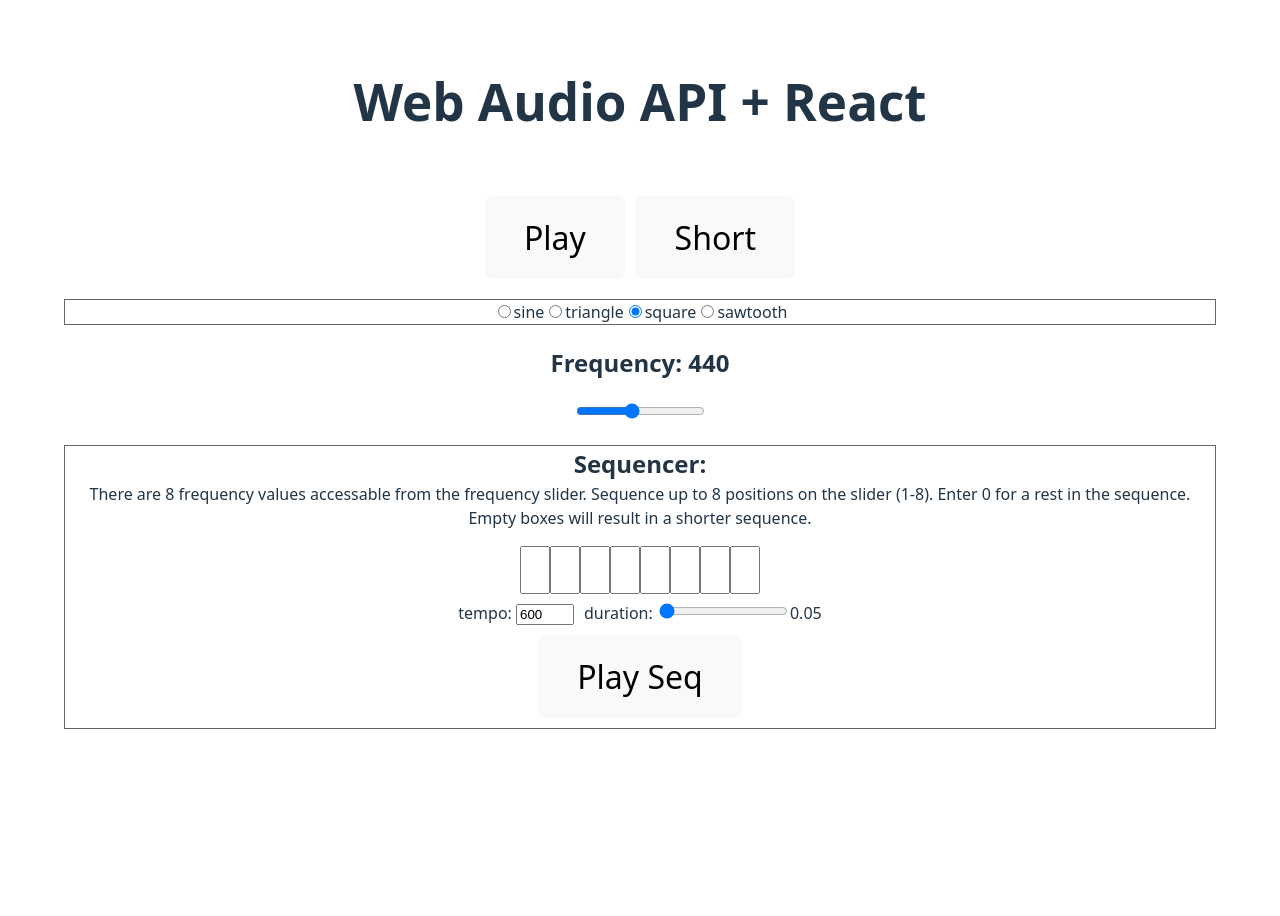
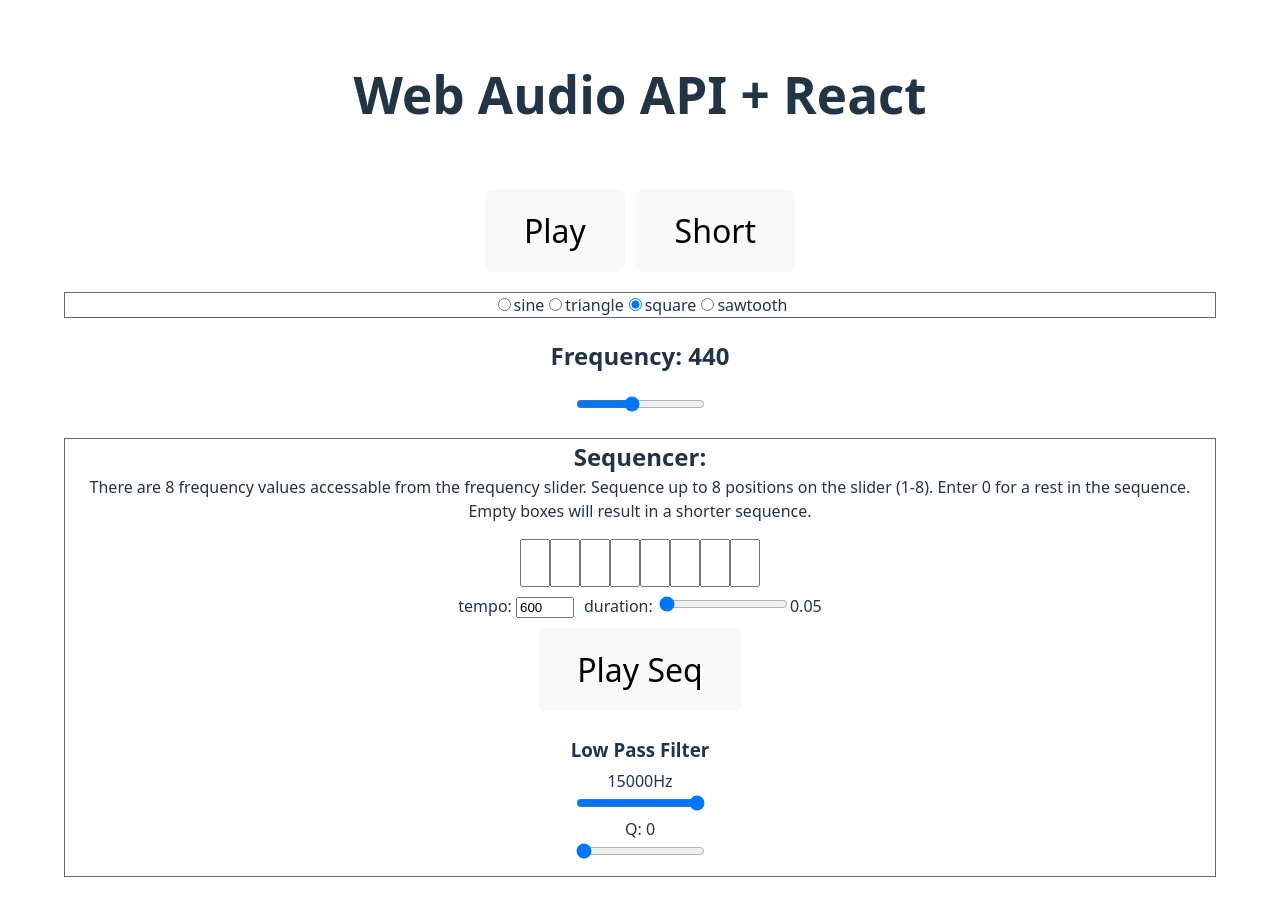
Before and after one commit to dhirlinger/basic-react-web-audio-api, a React (Vite) app: page / in a window 1280 px wide. Shown: the top 916 px of the page. Before the commit the page ends 800 px from the top, so only its background shows below. Built offline with nearby package versions, Linux system fonts and the light colour scheme.

Commit message:
added low pass filter

```diff
--- a/src/assets/Seq1Voice.js
+++ b/src/assets/Seq1Voice.js
@@ -15,6 +15,8 @@ export default class Seq1Voice {
     this.shape = "square";
     this.onBeatCallback = null;
     this.noteLength = 0.05;
+    this.lowPassFreq = 15000;
+    this.qValue = 0;
   }
 
   nextNote() {
@@ -32,8 +34,9 @@ export default class Seq1Voice {
     // push the note on the queue, even if we're not playing.
     this.notesInQueue.push({ note: beatNumber, time: time });
 
-    // create oscillator + gain node
+    // create oscillator + gain node + low pass filter
     const osc = this.audioContext.createOscillator();
+    const lowpass = this.audioContext.createBiquadFilter();
     const env = this.audioContext.createGain();
 
     this.beatsPerBar = this.array.length;
@@ -46,11 +49,17 @@ export default class Seq1Voice {
       this.onBeatCallback(this.array[beatNumber]);
     }
 
+    // Manipulate the Biquad filter
+
+    lowpass.type = "lowpass";
+    lowpass.frequency.setValueAtTime(this.lowPassFreq, time);
+    lowpass.Q.value = this.qValue;
+
     env.gain.value = 0.5;
     env.gain.exponentialRampToValueAtTime(0.5, time + 0.001);
     env.gain.exponentialRampToValueAtTime(0.001, time + this.noteLength);
 
-    osc.connect(env).connect(this.audioContext.destination);
+    osc.connect(lowpass).connect(env).connect(this.audioContext.destination);
     osc.start(time);
     osc.stop(time + this.noteLength);
   }
--- /dev/null
+++ b/src/assets/components/LowPassFilter.jsx
@@ -0,0 +1,34 @@
+export default function LowPassFilter({ value, setValue, qValue, setQValue }) {
+  const handleFreqChange = (e) => {
+    setValue(e.target.value);
+  };
+
+  const handleQChange = (e) => {
+    setQValue(e.target.value);
+  };
+
+  return (
+    <>
+      <p style={{ margin: "0" }}>{value}Hz</p>
+      <input
+        type="range"
+        min="500"
+        max="15000"
+        step="100"
+        name="lopass"
+        value={value}
+        onChange={handleFreqChange}
+      />
+      <p style={{ margin: "0" }}>Q: {qValue}</p>
+      <input
+        type="range"
+        min="0"
+        max="22"
+        step="1"
+        name="q"
+        value={qValue}
+        onChange={handleQChange}
+      />
+    </>
+  );
+}
--- a/src/assets/components/Sequencer1.jsx
+++ b/src/assets/components/Sequencer1.jsx
@@ -1,6 +1,7 @@
 import React, { useRef, useEffect, useState } from "react";
 import Seq1Voice from "../Seq1Voice";
 import Seq1ArrInput from "./Seq1ArrInput";
+import LowPassFilter from "./LowPassFilter";
 
 export default function Sequencer1({
   seqIsPlaying,
@@ -12,6 +13,8 @@ export default function Sequencer1({
   const seq1Instance = useRef(null);
   const [seq1Tempo, setSeq1Tempo] = useState("600");
   const [duration, setDuration] = useState("0.05");
+  const [lowPassFreq, setLowPassFreq] = useState("15000");
+  const [lowPassQ, setLowPassQ] = useState("0");
 
   useEffect(() => {
     seq1Instance.current = new Seq1Voice(600);
@@ -39,6 +42,14 @@ export default function Sequencer1({
   useEffect(() => {
     seq1Instance.current.shape = waveshape;
   }, [waveshape]);
+
+  useEffect(() => {
+    seq1Instance.current.lowPassFreq = lowPassFreq;
+  }, [lowPassFreq]);
+
+  useEffect(() => {
+    seq1Instance.current.qValue = lowPassQ;
+  }, [lowPassQ]);
 
   const handleClick = () => {
     setSeqIsPlaying(!seqIsPlaying);
@@ -95,6 +106,15 @@ export default function Sequencer1({
             {seqIsPlaying ? "Stop" : "Play Seq"}
           </button>
         </div>
+        <div style={{ border: "solid 1px white", marginTop: "5px" }}>
+          <h3 style={{ marginBottom: "5px" }}>Low Pass Filter</h3>
+          <LowPassFilter
+            value={lowPassFreq}
+            setValue={setLowPassFreq}
+            qValue={lowPassQ}
+            setQValue={setLowPassQ}
+          />
+        </div>
       </div>
     </>
   );
```
